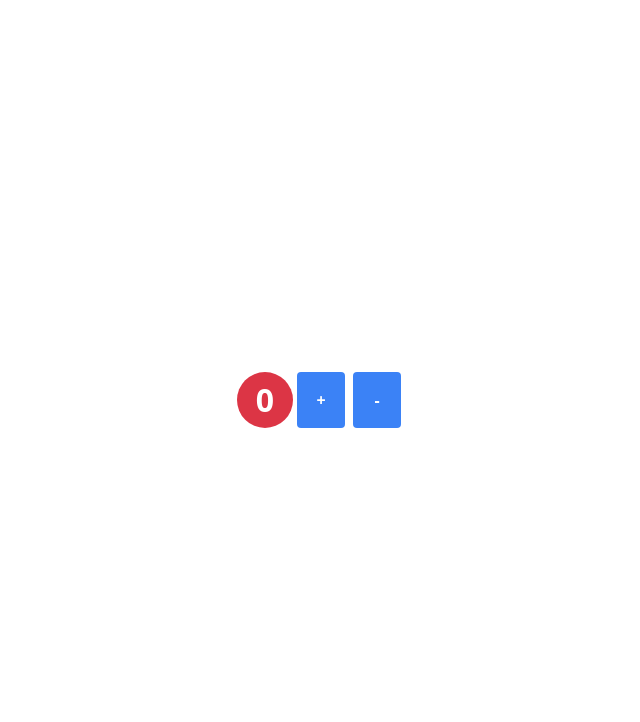
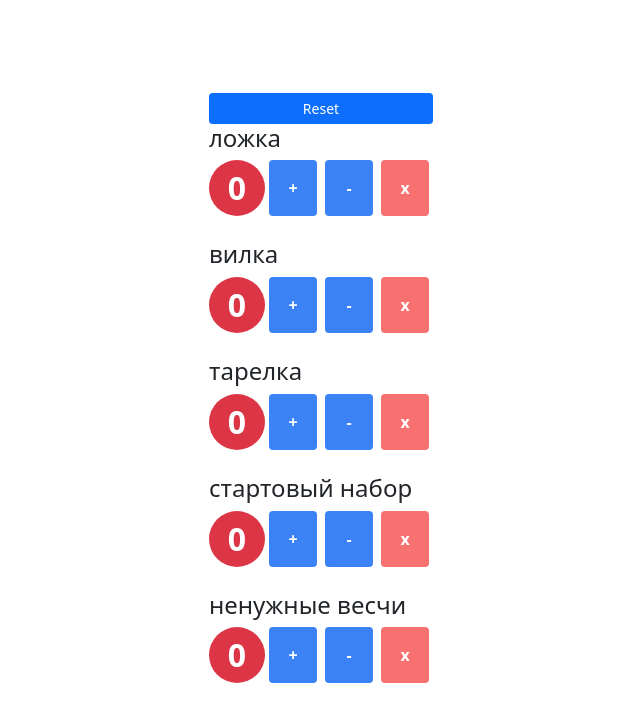
Before and after one commit to egolegegit/2_Frontend_lesson_2, a React (Create React App) app: page / in a window 1280 px wide. Shown: the top 722 px of the page, without its empty margins (319-959 px from the left). Built offline with nearby package versions, Linux system fonts and the light colour scheme.

Commit message:
3. Композиция компонентов /  задание #1

```diff
--- a/src/components/buttonCounter.jsx
+++ /dev/null
@@ -1,30 +0,0 @@
-import React, { useContext } from 'react'
-import Context from './context'
-
-const ButtonCounter = (props) => {
-  const { count,setCount } = useContext(Context)
-
-  const handleIncrement = () => {
-    setCount(count + 1)
-  }
-
-  const handleDecrement = () => {
-    setCount(count > 0 ? count - 1 : 0)
-  }
-
-  const actionClick = {
-    increment: handleIncrement,
-    decrement: handleDecrement,
-  }
-
-  return (
-    <button
-      onClick={actionClick[props.actionButton.action]}
-      className='flex justify-center w-2 h-auto px-4 py-3 mx-1 font-bold text-white align-middle bg-blue-500 rounded hover:bg-blue-700'
-    >
-      {props.actionButton.nameButton}
-    </button>
-  )
-}
-
-export default ButtonCounter
--- a/src/components/context.js
+++ /dev/null
@@ -1,5 +0,0 @@
-import React from 'react'
-
-const Context = React.createContext()
-
-export default Context
--- a/src/components/counter.jsx
+++ b/src/components/counter.jsx
@@ -1,38 +1,40 @@
-import React, { useState } from 'react'
-import ButtonCounter from '../components/buttonCounter'
-import Context from './context'
+import React from 'react'
 
-const Counter = () => {
-  const [count, setCount] = useState(0)
-
-  const getBageclasses = () => {
+const Counter = (props) => {
+  const getBageClasses = () => {
     let classes =
       ' rounded-full h-14 w-14 flex items-center justify-center text-white font-bold bg-'
-    classes += count === 0 ? 'danger' : 'primary'
+    classes += props.value === 0 ? 'danger' : 'primary'
     return classes
   }
 
-  const actionButtonIncrement = {
-    action: 'increment',
-    nameButton: '+',
-  }
-
-  const actionButtonDecrement = {
-    action: 'decrement',
-    nameButton: '-',
-  }
-
   return (
-    <Context.Provider value={{ count, setCount }}>
-      <>
-        <span className={getBageclasses()} style={{ fontSize: '2rem' }}>
-          {count}
+    <>
+      <h4 className='mr-2'>{props.name}</h4>
+      <div className='flex mb-4'>
+        <span className={getBageClasses()} style={{ fontSize: '2rem' }}>
+          {props.value}
         </span>
-
-        <ButtonCounter actionButton={actionButtonIncrement} />
-        <ButtonCounter actionButton={actionButtonDecrement} />
-      </>
-    </Context.Provider>
+        <button
+          onClick={()=>props.onIncrement(props.id)}
+          className='flex justify-center w-2 h-auto px-4 py-3 mx-1 font-bold text-white align-middle bg-blue-500 rounded hover:bg-blue-700'
+        >
+          {'+'}
+        </button>
+        <button
+          onClick={()=>props.onDecrement(props.id)}
+          className='flex justify-center w-2 h-auto px-4 py-3 mx-1 font-bold text-white align-middle bg-blue-500 rounded hover:bg-blue-700'
+        >
+          {'-'}
+        </button>
+        <button
+          className='flex justify-center w-2 h-auto px-4 py-3 mx-1 font-bold text-white align-middle bg-red-400 rounded hover:bg-red-500'
+          onClick={() => props.onDelete(props.id)}
+        >
+          {'x'}
+        </button>
+      </div>
+    </>
   )
 }
 
--- /dev/null
+++ b/src/components/counters.jsx
@@ -0,0 +1,63 @@
+import React, { useState } from 'react'
+import Counter from './counter'
+
+const Counters = () => {
+  const initialState = [
+    { value: 0, id: 1, name: 'ложка' },
+    { value: 0, id: 2, name: 'вилка' },
+    { value: 0, id: 3, name: 'тарелка' },
+    { value: 0, id: 4, name: 'стартовый набор' },
+    { value: 0, id: 5, name: 'ненужные весчи' },
+  ]
+
+  const [counters, setCounters] = useState(initialState)
+
+  const handleDelete = (counterId) => {
+    const newCounters = counters.filter((counter) => counter.id !== counterId)
+    setCounters(newCounters)
+  }
+
+  const handleReset = () => {
+    setCounters(initialState)
+  }
+
+  const handleIncrement = (counterId) => {
+    const newCounters = counters.reduce((acc, counter) => {
+      if (counter.id === counterId) {
+        counter.value += 1
+      }
+      acc.push(counter)
+      return acc
+    }, [])
+    setCounters(newCounters)
+  }
+  const handleDecrement = (counterId) => {
+    const newCounters = counters.reduce((acc, counter) => {
+      if (counter.id === counterId) {
+        counter.value = counter.value > 0 ? counter.value - 1 : 0
+      }
+      acc.push(counter)
+      return acc
+    }, [])
+    setCounters(newCounters)
+  }
+
+  return (
+    <div className='flex flex-col'>
+      <button onClick={handleReset} className='btn btn-primary btn-sm m2'>
+        Reset
+      </button>
+      {counters.map((counter) => (
+        <Counter
+          key={counter.id}
+          onDelete={handleDelete}
+          onIncrement={handleIncrement}
+          onDecrement={handleDecrement}
+          {...counter}
+        />
+      ))}
+    </div>
+  )
+}
+
+export default Counters
--- a/src/index.js
+++ b/src/index.js
@@ -3,11 +3,11 @@ import ReactDOM from 'react-dom'
 import './index.css'
 import reportWebVitals from './reportWebVitals'
 import 'bootstrap/dist/css/bootstrap.css'
-import Counter from './components/counter'
+import Counters from './components/counters'
 
 ReactDOM.render(
   <React.StrictMode>
-    <Counter />
+    <Counters />
   </React.StrictMode>,
   document.getElementById('root')
 )
```
